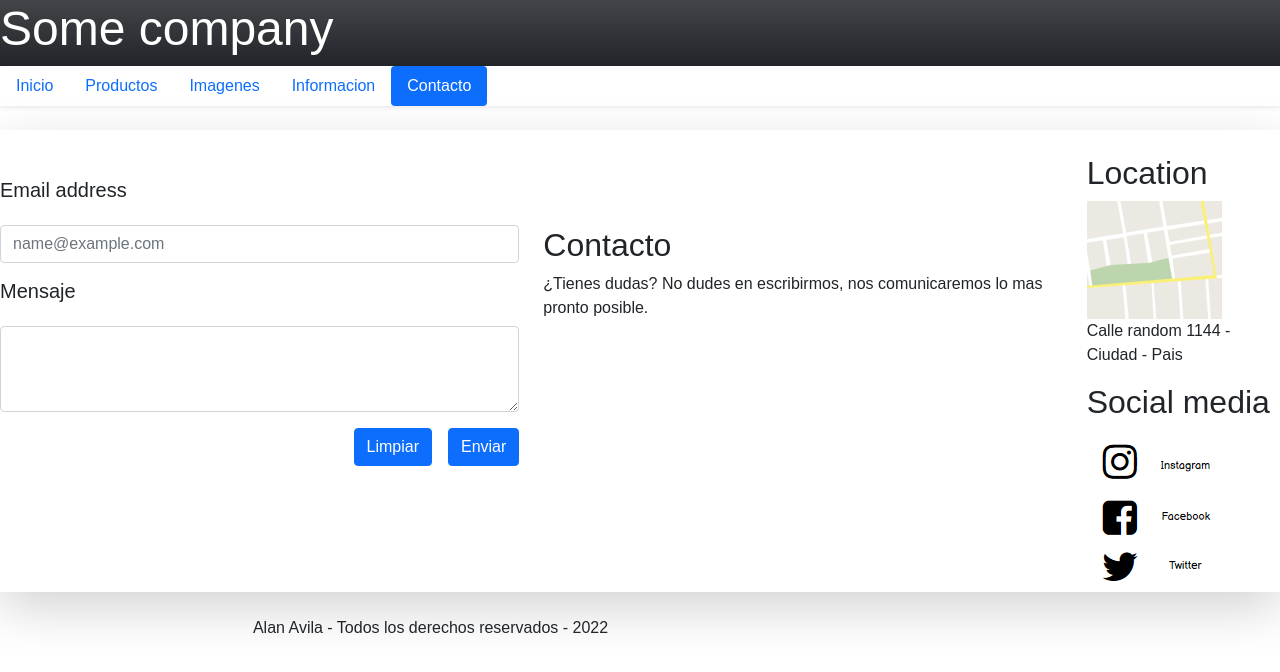
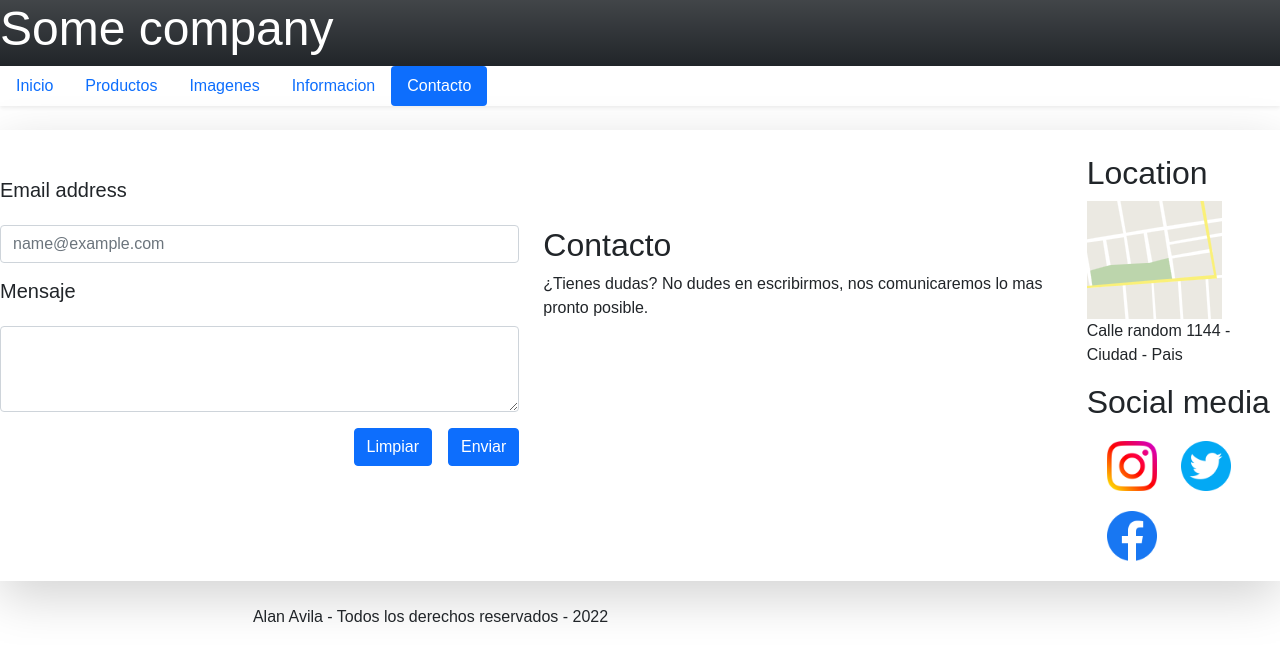
Before and after one commit to haskellalan/CoderHouse-Bootstrap-Alan-Avila, a plain HTML site: page pages/contacto.html in a window 1280 px wide. Drawn offline with nearby package versions, Linux system fonts and the light colour scheme.

Commit message:
Update con estilos

```diff
--- a/css/styles.css
+++ b/css/styles.css
@@ -38,6 +38,20 @@ body{
 
 }
 
+.iconos {
+  margin: 10px;
+
+}
+.imgiconos {
+  width: 50px;
+  height: 50px;
+  margin: 10px;
+  transition-duration: 500ms;
+}
+.imgiconos:hover {
+  transform: scale(1.3)
+}
+
 div.slide-left {
     width:100%;
     overflow:hidden;
--- a/pages/contacto.html
+++ b/pages/contacto.html
@@ -92,9 +92,11 @@
 
                 <h2>Social media</h2>
 
-                <a href="https://www.Instagram.com/"><img src="../images/ig.png" alt="Instagram" class="img-fluid"></a>
-                <a href="https://www.Facebook.com/"> <img src="../images/fb.png" alt="Facebook" class="img-fluid"></a>
-                <a href="https://www.Twitter.com/"><img src="../images/tw.png" alt="Twitter" class="img-fluid"></a>
+                <section class="iconos">
+                  <a href="https://www.facebook.com/" ><img src="../images/instagram.png" alt="icono-instagram" class="imgiconos"></a>
+                  <a href="https://twitter.com/" ><img src="../images/twitter.png" alt="icono-twitter" class="imgiconos"></a>
+                  <a href="https://www.facebook.com/" ><img src="../images/facebook.png" alt="icono-facebook" class="imgiconos"></a>
+              </section>
 
                  </div>
 
```
Also changed, not shown: index.html (+5 -3 lines), pages/imagenes.html (+5 -3 lines), pages/informacion.html (+5 -3 lines), pages/productos.html (+5 -3 lines), images/facebook.png (added), images/instagram.png (added), images/twitter.png (added).
